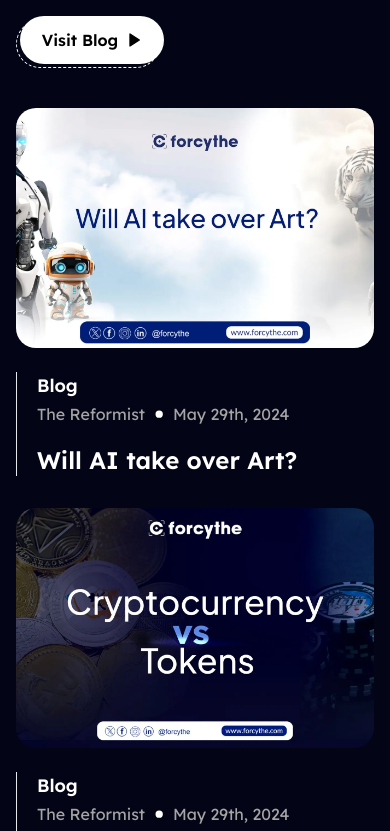
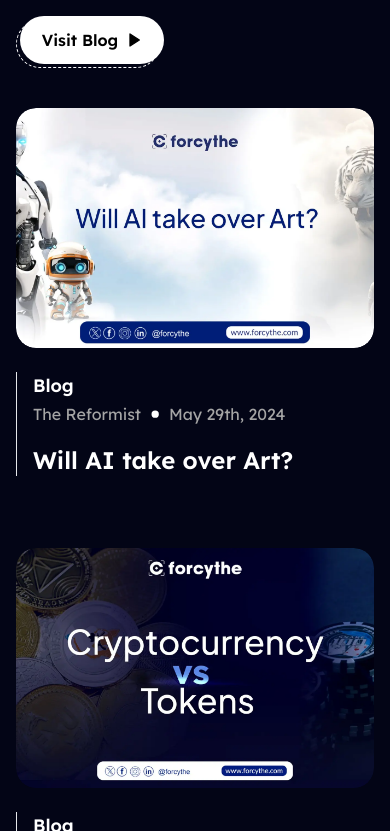
Before and after one commit to ezeigboemmanuel/forcythe-website, a Next.js app: page / in a window 390 px wide. Shown: the part 5733-6564 px from the top of the page. Built offline with nearby package versions, Linux system fonts and the light colour scheme.

Commit message:
Feat: blog hover

```diff
--- a/components/Blog.tsx
+++ b/components/Blog.tsx
@@ -67,23 +67,24 @@ const Blog = () => {
       </div>
 
       <div className="mt-10">
-        <div className="flex flex-col lg:flex-row justify-center items-center space-y-8 lg:space-x-10 w-full">
+        <div className="flex flex-col justify-center items-center lg:flex-row lg:justify-normal lg:items-start space-y-8 lg:space-y-0 lg:space-x-12 w-full overflow-hidden h-full">
           {posts.map((post, index) => (
             <Link
               href="/blog/blog_id"
               key={index}
-              className="w-full rounded-[20px] cursor-pointer"
+              className="w-full rounded-[20px] cursor-pointer group h-full"
             >
-              <div className="relative w-full h-60 ">
+              <div className="h-full rounded-[20px] group-hover:border-b group-hover:border-[#60a6e7] pb-10">
+                <div className="relative w-full h-60 rounded-[20px] overflow-hidden">
                   <Image
                     src={post.image}
                     alt="blog_img"
                     fill
-                  className="object-cover object-center rounded-[20px]"
+                    className="object-cover object-center rounded-[20px] min-w-60 min-h-60 group-hover:min-w-64 group-hover:min-h-64 transition-all ease-in-out duration-300"
                   />
                 </div>
 
-              <div className="border-l px-5 mt-6">
+                <div className="border-l pl-4 mt-6 ml-0 group-hover:ml-5 transition-all ease-in-out duration-300">
                   <p className="text-lg font-semibold">{post.category}</p>
                   <div className="flex items-center -mt-2 text-[#a5a5a5]">
                     <p>{post.author}</p>
@@ -95,6 +96,7 @@ const Blog = () => {
 
                   <h3 className="font-semibold text-2xl mt-2">{post.title}</h3>
                 </div>
+              </div>
             </Link>
           ))}
         </div>
```
Lines whose indentation alone changed are shown as unchanged.
